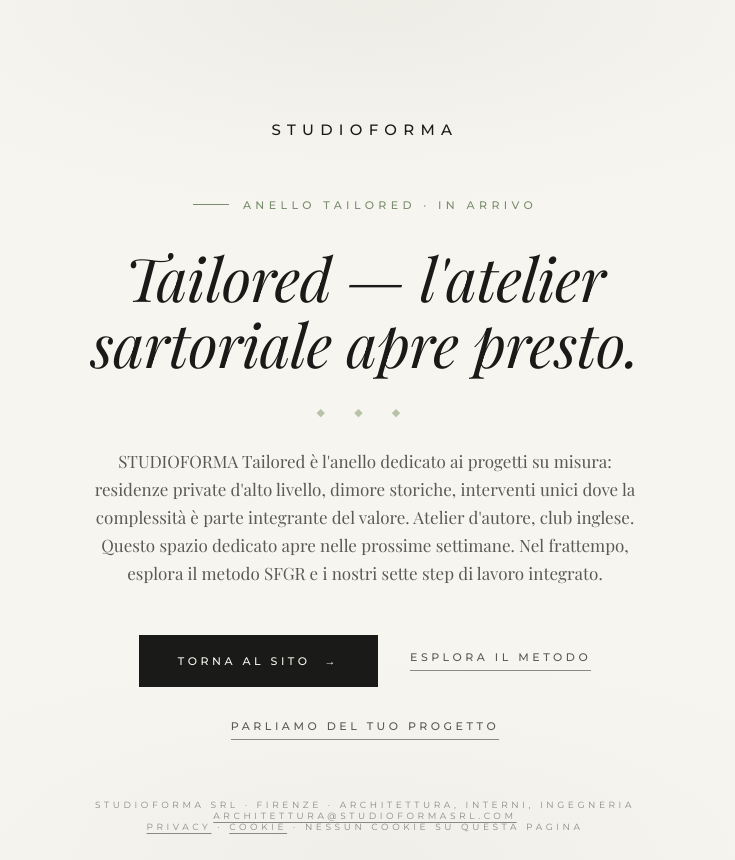
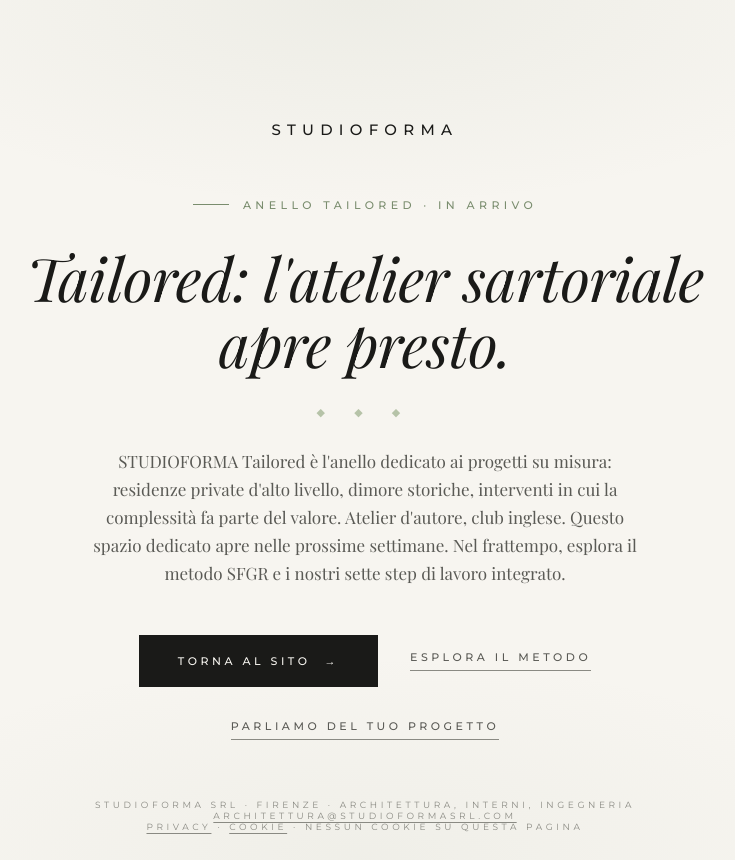
Before and after one commit to STUDIOFORMANETWORK/studioforma-tailored-cortesia, a plain HTML site: page index.html in a window 1280 px wide. Shown: the whole page, without its empty margins (275-1010 px from the left). Drawn offline with Linux system fonts and the light colour scheme.

Commit message:
tailored: testo allineato alla pagina /tailored del sito (voce umana)
Co-Authored-By: Claude Fable 5.2 <noreply@anthropic.com>
Claude-Session: https://claude.ai/code/session_012vVBpongrEK3WBHcFMc4H9

```diff
--- a/index.html
+++ b/index.html
@@ -165,12 +165,12 @@
     <div class="content">
       <div class="brand">STUDIOFORMA</div>
       <div class="eyebrow"><span class="line"></span>Anello TAILORED · in arrivo</div>
-      <h1 class="title">Tailored — l'atelier sartoriale apre presto.</h1>
+      <h1 class="title">Tailored: l'atelier sartoriale apre presto.</h1>
       <div class="fregio" aria-hidden="true">◆ ◆ ◆</div>
       <p class="body">
         STUDIOFORMA Tailored è l'anello dedicato ai progetti su misura: residenze private
-        d'alto livello, dimore storiche, interventi unici dove la complessità è parte
-        integrante del valore. Atelier d'autore, club inglese. Questo spazio dedicato
+        d'alto livello, dimore storiche, interventi in cui la complessità fa parte
+        del valore. Atelier d'autore, club inglese. Questo spazio dedicato
         apre nelle prossime settimane. Nel frattempo, esplora il metodo SFGR e i nostri
         sette step di lavoro integrato.
       </p>
```
